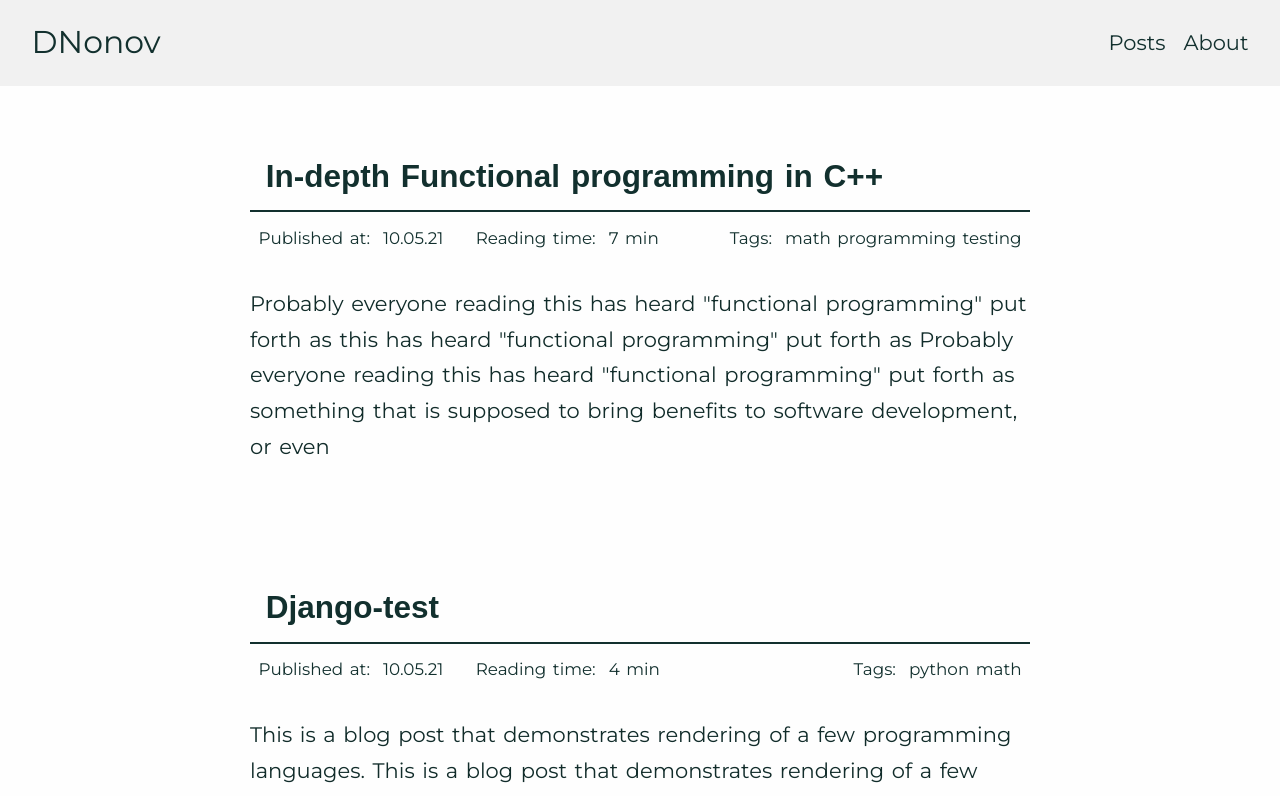
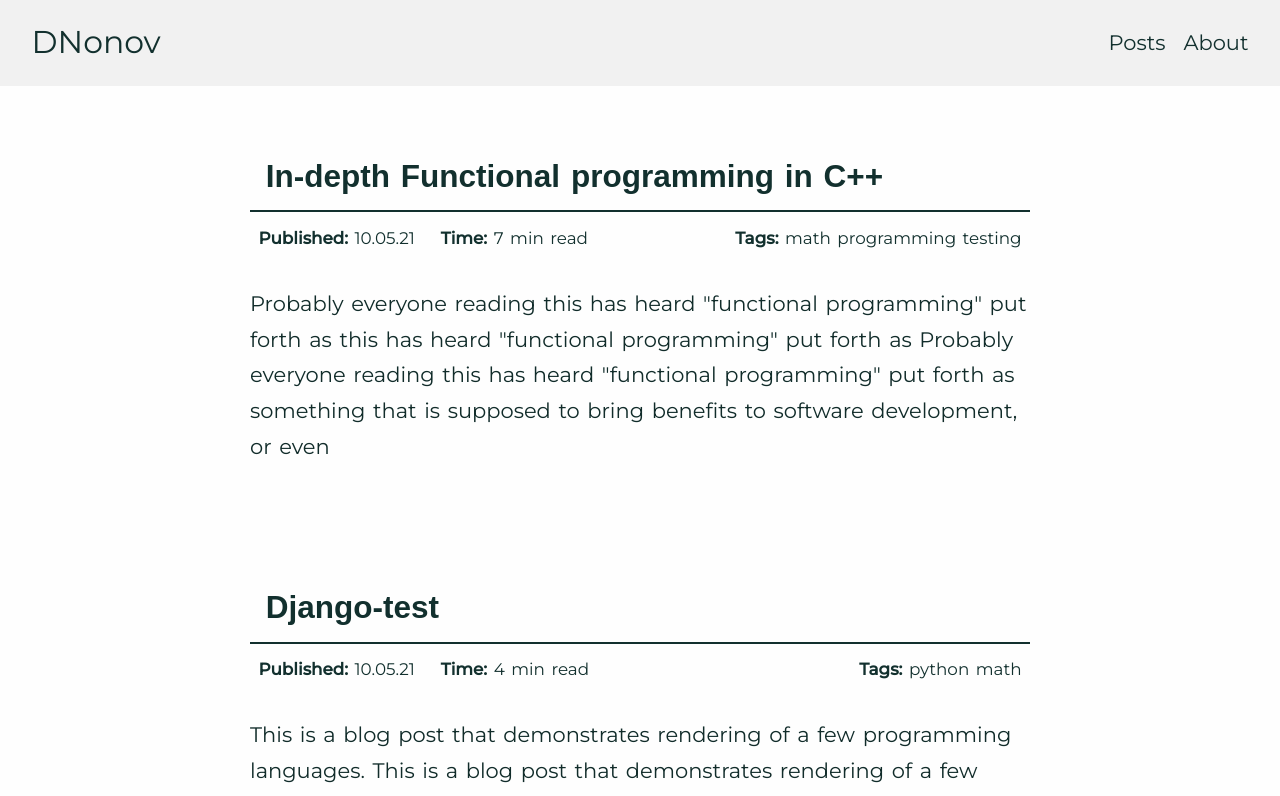
Before and after one commit to DNonov/blog, a Next.js app: page / in a window 1280 px wide. Shown: the top 796 px of the page. Built offline with nearby package versions, Linux system fonts and the light colour scheme; a web font is replaced by a local one.

Commit message:
Make publish, read time and tag labels in post title bold

```diff
--- a/components/BlogPostTitleSection.jsx
+++ b/components/BlogPostTitleSection.jsx
@@ -9,10 +9,10 @@ export default function BlogPostTitleSection({data}) {
       </Link>
       <div className="post-metadata">
         <span className="post-publish-date">
-          Published at: &nbsp;{data.publishDate} &nbsp; &nbsp;
-          Reading time: &nbsp;{timeToFinishReading(data.content)} min
+          <b>Published:</b>&nbsp;{data.publishDate} &nbsp; &nbsp;
+          <b>Time:</b>&nbsp;{timeToFinishReading(data.content)} min read
         </span>
-        <span className="post-publish-date">Tags: &nbsp;{data.tags}</span>
+        <span className="post-publish-date"><b>Tags:</b>&nbsp;{data.tags}</span>
       </div>
     </aside>
   );
```
